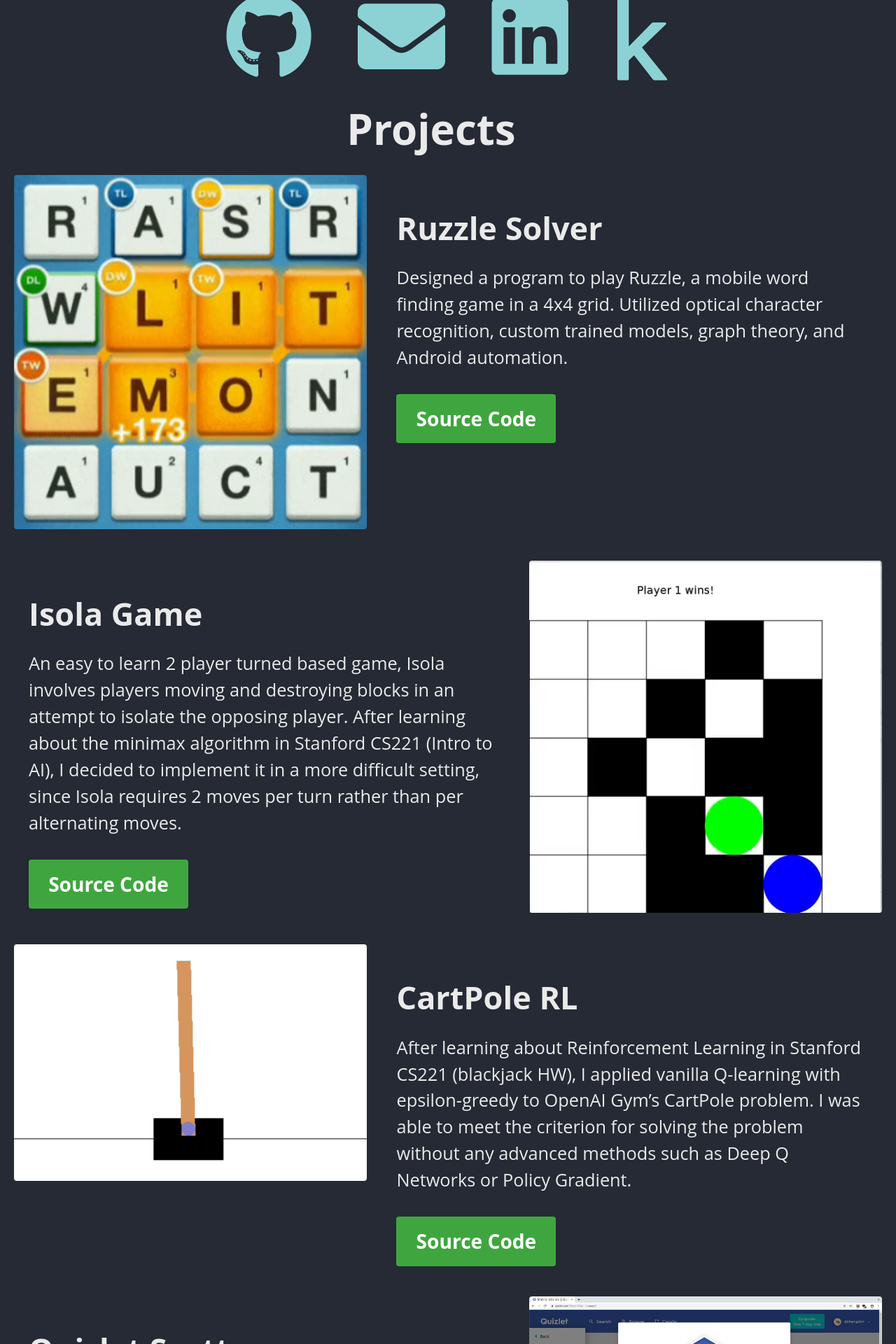
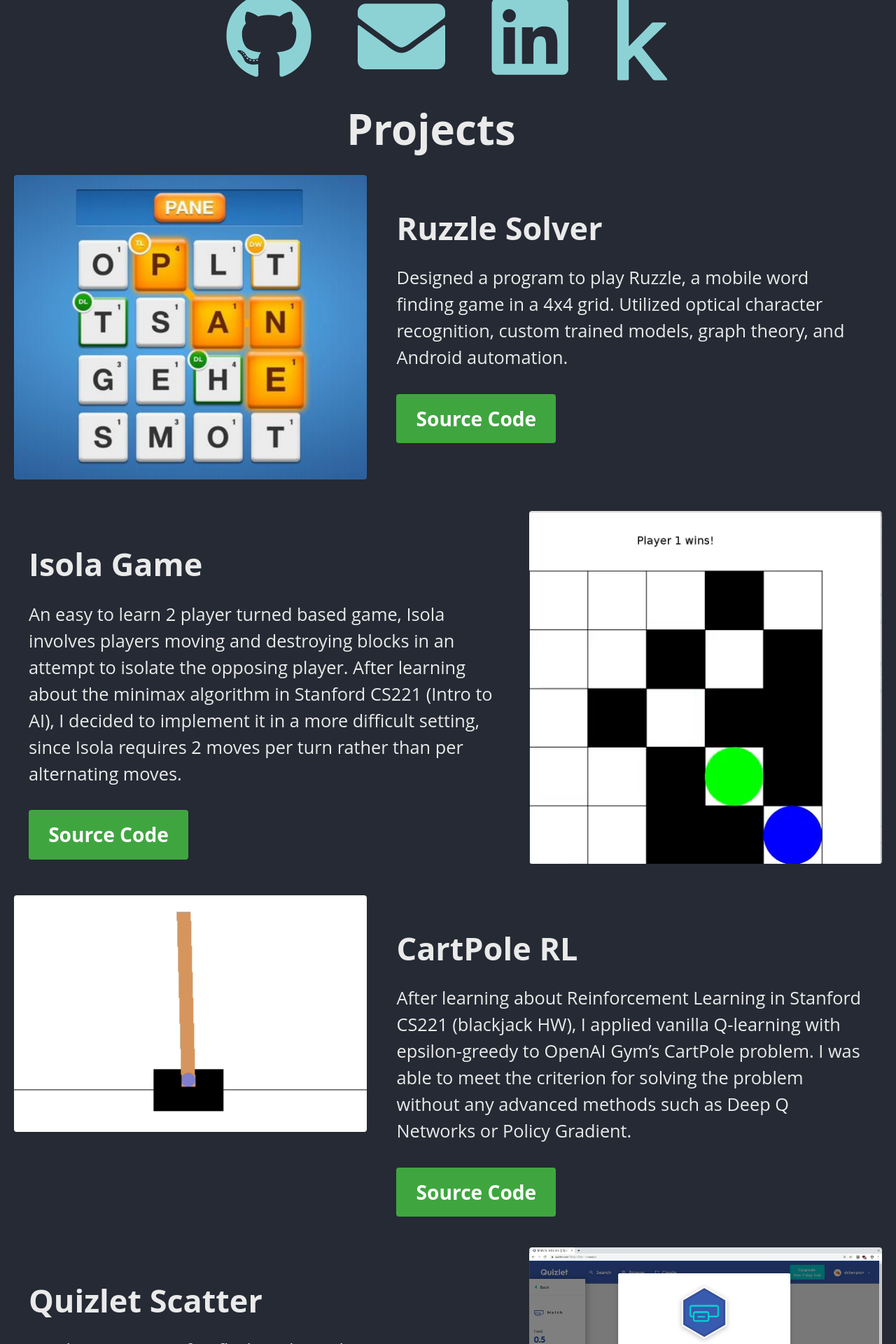
Before and after one commit to dchen327/dchen327.github.io, a Jekyll site: the page built from index.md, in a window 1280 px wide. Shown: the part 925-2845 px from the top of the page at 70% size. Built offline with Jekyll 4.4.1, drawn with Linux system fonts in a browser that asks for light colours; cached includes are drawn as plain includes.

Commit message:
update ruzzle img

```diff
--- a/_sass/minimal-mistakes/_archive.scss
+++ b/_sass/minimal-mistakes/_archive.scss
@@ -319,6 +319,7 @@
       }
 
       .archive__item-body {
+        vertical-align: middle;
         float: right;
         padding-left: gutter(0.5 of 12);
         padding-right: gutter(1 of 12);
--- a/index.md
+++ b/index.md
@@ -17,7 +17,7 @@ header:
 num_feature_rows: 6
 
 fr_ruzzle:
-  - image_path: /assets/images/ruzzle-solver.png
+  - image_path: /assets/images/ruzzle-solver2.png
     title: "Ruzzle Solver"
     excerpt: Designed a program to play Ruzzle, a mobile word finding game in a 4x4 grid. Utilized optical character recognition, custom trained models, graph theory, and Android automation.
     url: https://github.com/dchen327/ruzzle-solver
```
Also changed, not shown: assets/images/ruzzle-solver2.png (added).
